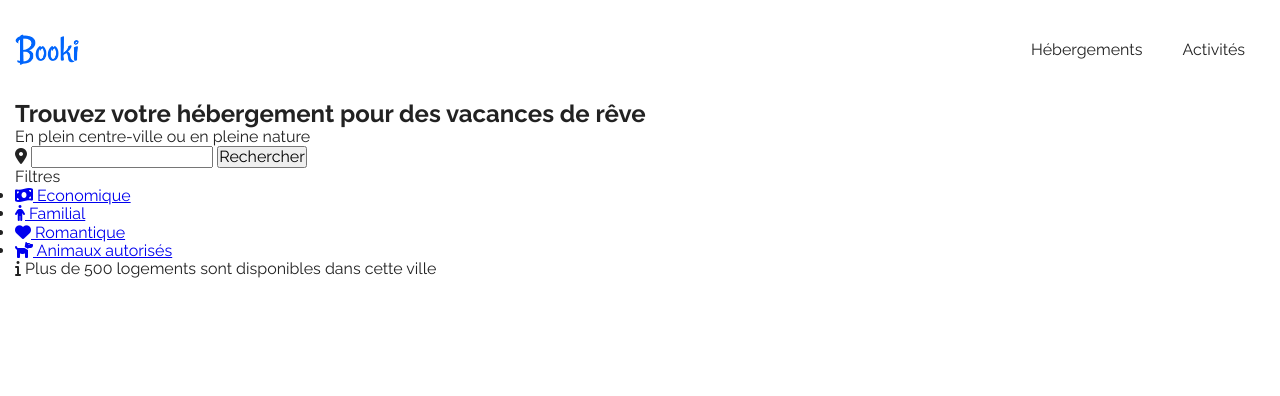
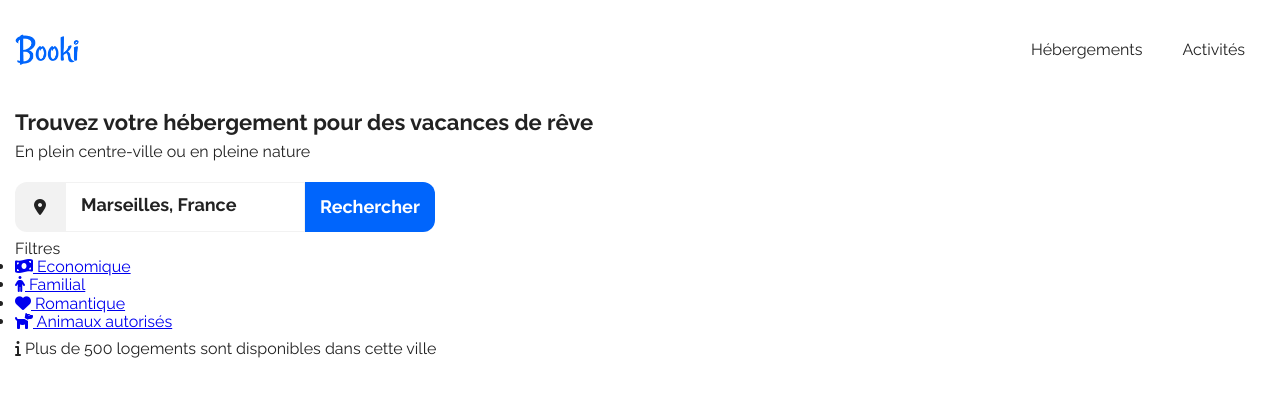
Before and after one commit to Ceydou/Booki, a plain HTML site: page index.html in a window 1280 px wide. Drawn offline with Linux system fonts and the light colour scheme.

Commit message:
update search box

```diff
--- a/css/styles.css
+++ b/css/styles.css
@@ -57,10 +57,69 @@ header ul li a {
     text-decoration: none;
     padding: 38px 20px 0;
     color: #222;
-    transition: all ease .3s;
+    font-weight: 400;
+    transition: all ease .1s;
 }
 
 header ul li a:hover {
     color: #0065FC;
     border-top: 10px solid;
+    font-weight: 500;
 }
+
+/* SEARCH BOX */
+
+#search-box {
+    margin-top: 10px;
+}
+
+#search-box h2 {
+    font-size: 22px;
+    font-weight: 700;
+}
+
+#search-box p {
+    margin-top: 8px;
+    font-size: inherit;
+    color: inherit;
+}
+
+#search-box form {
+    margin-top: 20px;
+    height: 50px;
+    display: flex;
+}
+
+#search-box form label {
+    height: 50px;
+    width: 50px;
+    border-radius: 12px 0 0 12px;
+    background-color: #f2f2f2;
+    display: flex;
+    justify-content: center;
+    align-items: center;
+}
+
+#search-box form input {
+    min-width: 240px;
+    padding-left: 15px;
+    border: 1px solid #f2f2f2;
+    border-radius: 0;
+}
+
+#search-box form input::placeholder {
+    font-size: 18px;
+    font-weight: 700;
+    color: #222;
+}
+
+#search-box form button {
+    padding: 15px;
+    color: white;
+    font-size: 18px;
+    font-weight: 700;
+    border: none;
+    border-radius: 0 12px 12px 0;
+    cursor: pointer;
+    background-color: #0065FC;
+}
--- a/index.html
+++ b/index.html
@@ -43,7 +43,7 @@
 
                 <form action="">
                     <label for=""><i class="fa-solid fa-location-dot"></i></label>
-                    <input type="text">
+                    <input type="text" placeholder="Marseilles, France">
                     <button type="button">Rechercher</button>
                 </form>
 
```
